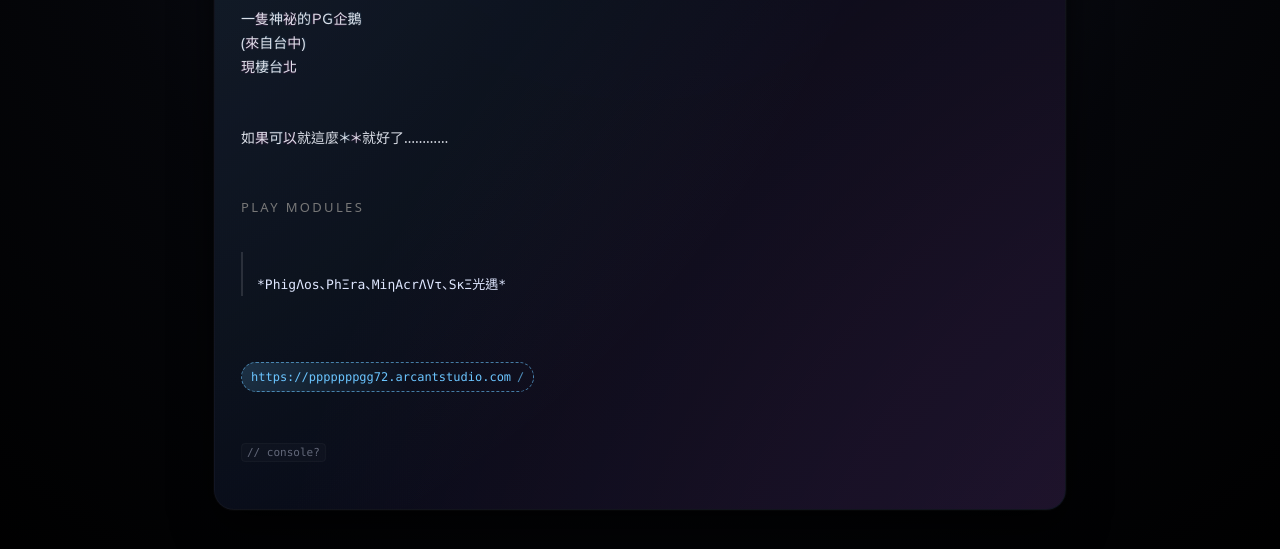
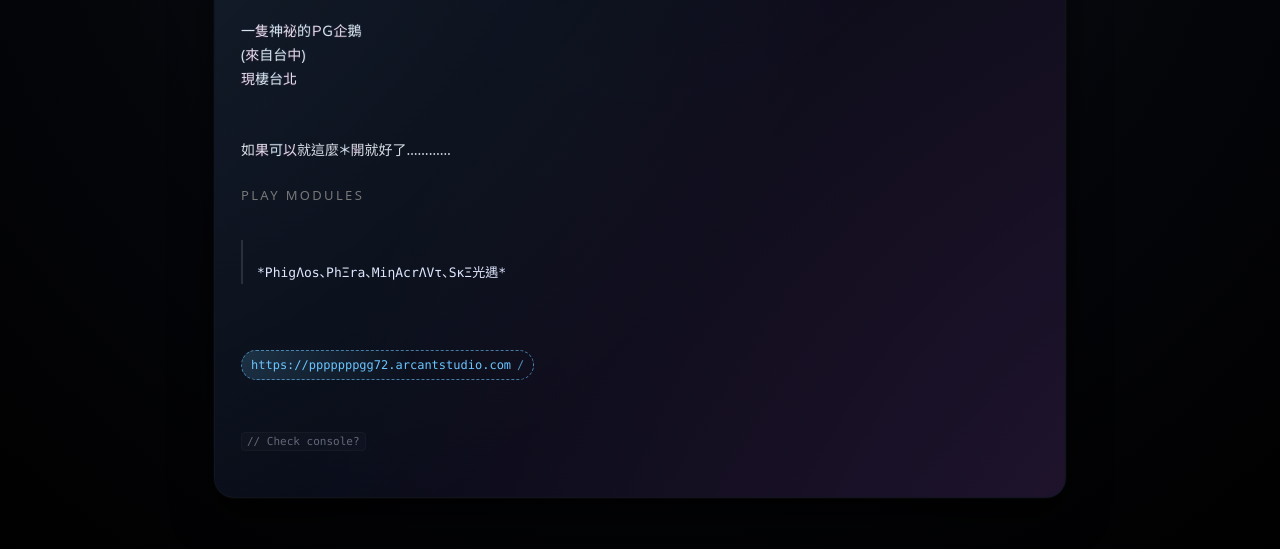
Before and after one commit to PGpenguin72/pppppppgg, a plain HTML site: page index.html in a window 1280 px wide. Shown: the part 213-762 px from the top of the page. Drawn offline with Linux system fonts and the light colour scheme.

Commit message:
Update index.html

```diff
--- a/index.html
+++ b/index.html
@@ -343,8 +343,7 @@
           <span class="gl" data-shadow=" "> </span><span class="gl" data-shadow="(">(</span><span class="gl" data-shadow="來">來</span><span class="gl" data-shadow="自">自</span><span class="gl" data-shadow=" "></span><span class="gl" data-shadow="台">台</span><span class="gl" data-shadow="中">中</span><span class="gl" data-shadow=")">)</span>
           <span class="gl" data-shadow="現">現</span><span class="gl" data-shadow="棲">棲</span><span class="gl" data-shadow=" "></span><span class="gl" data-shadow="台">台</span><span class="gl" data-shadow="北">北</span>
           <br />
-          如<span class="gl" data-shadow="果">果</span><span class="gl" data-shadow="可">可</span><span class="gl" data-shadow="以">以</span>就這麼<span class="gl" data-shadow="＊">＊</span><span class="gl" data-shadow="＊">＊</span>就好了…………
-
+          如<span class="gl" data-shadow="果">果</span><span class="gl" data-shadow="可">可</span><span class="gl" data-shadow="以">以</span>就這麼<span class="gl" data-shadow="＊">＊</span><span class="gl" data-shadow="＊">開</span>就好了…………
           <div class="section-title">PLAY MODULES</div>
           <blockquote>
 *PhigΛos、PhΞra、MiηAcrΛVτ、SκΞ光遇*
@@ -356,7 +355,7 @@
           </a>
 
           <div class="hint">
-            <code>// console?</code>
+            <code>// Check console?</code>
           </div>
         </div>
       </div>
```
